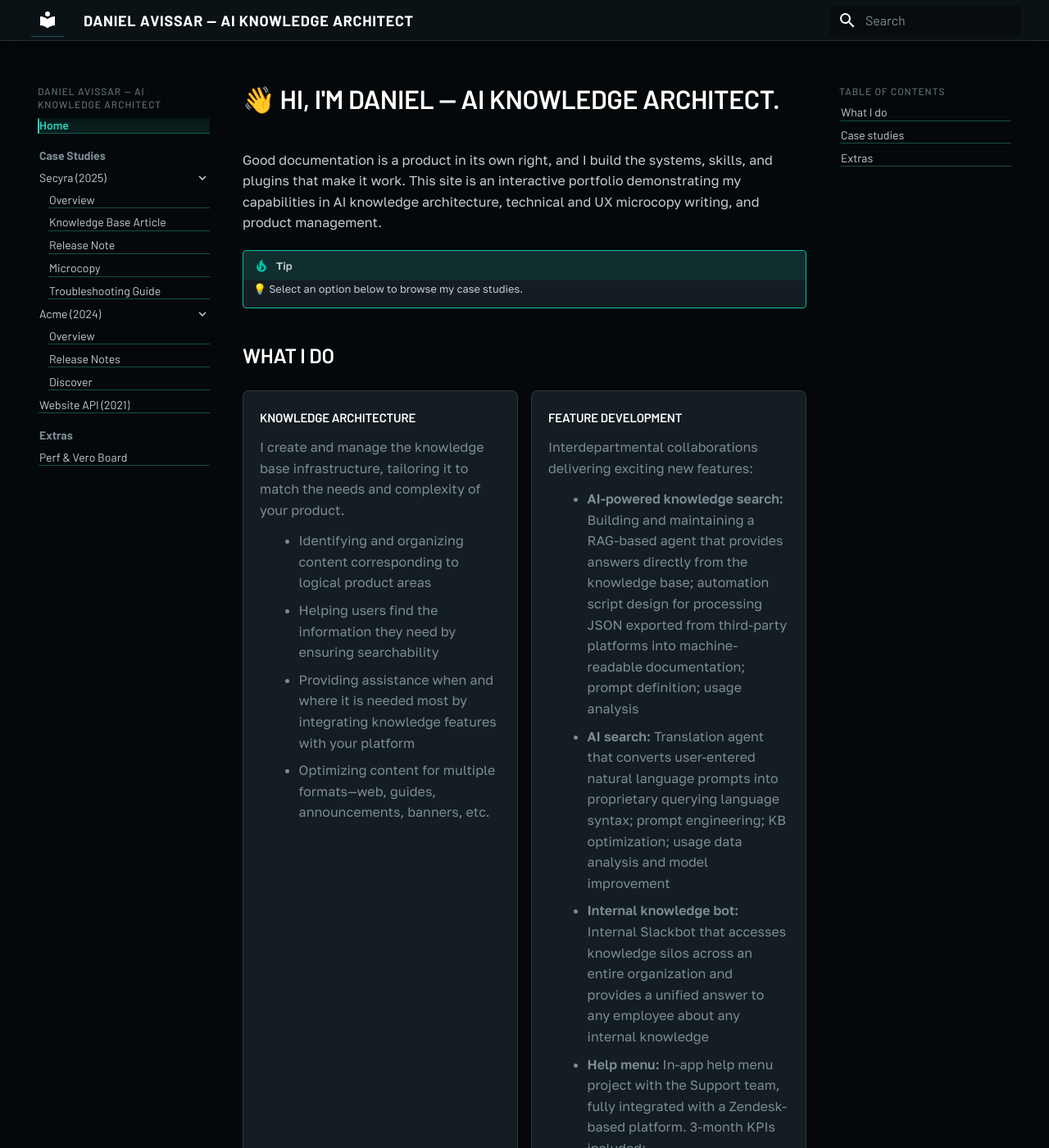
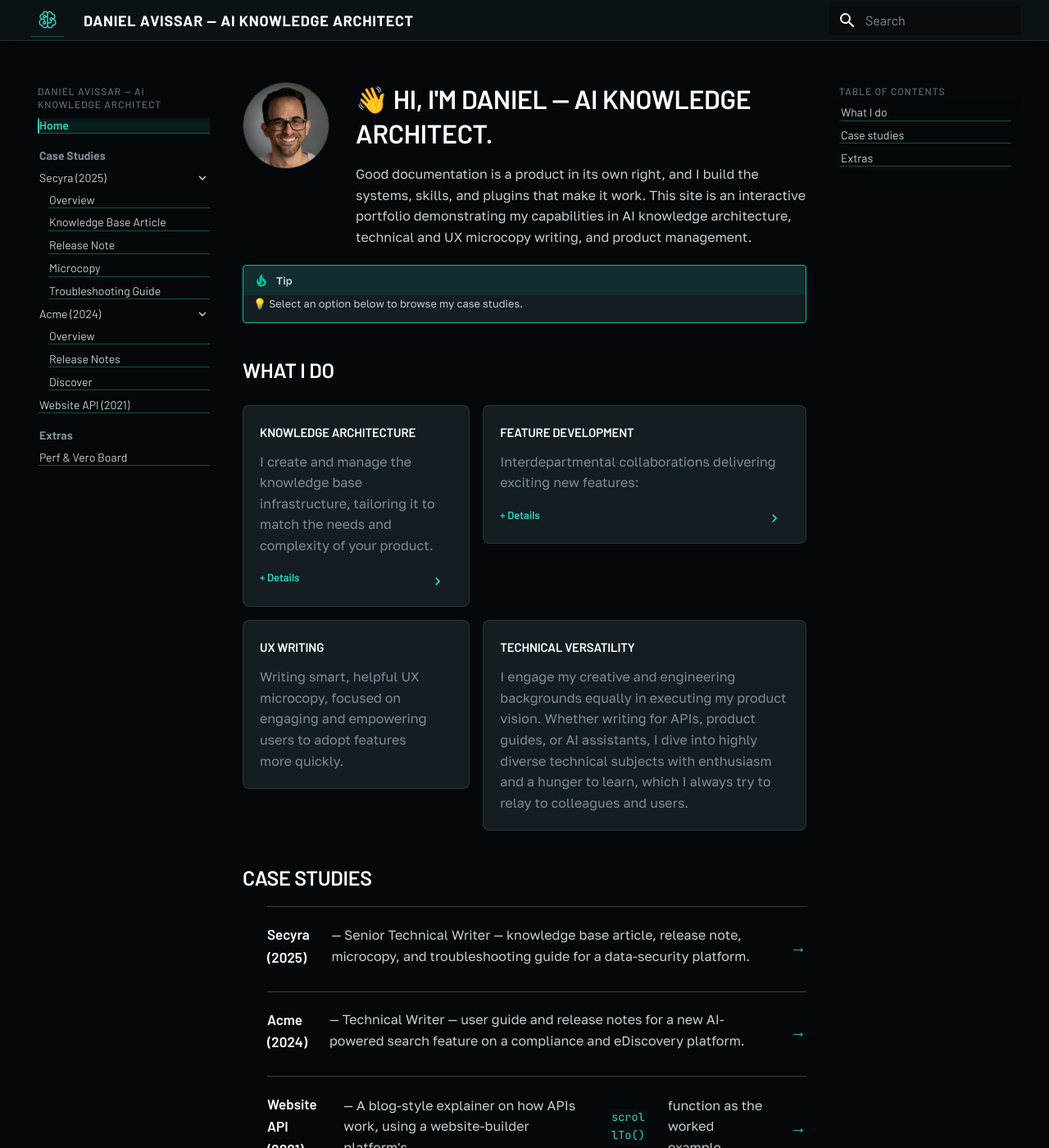
Before and after one commit to iiimonfiiire/daniel-avissar-portfolio, an MkDocs documentation site: the page built from docs/index.md, in a window 1280 px wide and 1400 px high. Shown: the whole window at 82% size. Built offline with MkDocs 1.6.1 and Material for MkDocs 9.7.7, drawn with Linux system fonts in a browser that asks for light colours; some of the changed text lies outside the part shown.

Commit message:
Integrate round-2 mockup: real card layout, headshot, badges, brand icon
- Pull in the round-2 Claude Design export (real copy replaces
  placeholder text; adds a 12-col variable-width card grid with a
  <details> disclosure for the longer skill blurbs, a circular headshot
  in the hero, role/year badges on case-study overview pages, and a
  configurable header icon)
- Add docs/assets/images/profile/headshot.jpg (from daniel-avissar-cv's
  pdf-pipeline assets, resized for web)
- Add docs/assets/images/logo.svg + favicon.png for the mockup's chosen
  header icon (fluent brain-circuit) -- fetched as a static SVG and
  rasterized to a 32x32 PNG favicon so the site needs no Iconify runtime
- Rebuild .cs-skill-grid for asymmetric card spans + working disclosure:
  Material treats bare <details>/<summary> as a full "note" admonition
  (blue border, tinted background, masked icon) via rules that
  out-specify a plain class selector, so the new rules add the
  .md-typeset + details terms needed to beat that and reset it to a
  plain "+/- Details" toggle
- Add .cs-hero, .cs-meta, .cs-badge components; update Acme/Secyra
  overview pages with the badge+year meta line; refresh case-study and
  Extras teaser copy to match the reviewed mockup's phrasing

Co-Authored-By: Claude Sonnet 5 <noreply@anthropic.com>
Claude-Session: https://claude.ai/code/session_01CMYMMTHiFtCLsuz2LbpPuw

```diff
--- a/docs/index.md
+++ b/docs/index.md
@@ -1,6 +1,14 @@
+<div class="cs-hero" markdown>
+<img class="cs-hero__photo" src="assets/images/profile/headshot.jpg" alt="Daniel Avissar">
+
+<div class="cs-hero__text" markdown>
+
 # 👋 Hi, I'm Daniel — AI Knowledge Architect.
 
 Good documentation is a product in its own right, and I build the systems, skills, and plugins that make it work. This site is an interactive portfolio demonstrating my capabilities in AI knowledge architecture, technical and UX microcopy writing, and product management.
+
+</div>
+</div>
 
 !!! tip
     💡 Select an option below to browse my case studies.
@@ -9,21 +17,29 @@ Good documentation is a product in its own right, and I build the systems, skill
 
 <div class="cs-skill-grid" markdown>
 
-<div class="cs-skill-card" markdown>
+<div class="cs-skill-card cs-skill-card--span-5" markdown>
 <span class="cs-skill-card__title">Knowledge architecture</span>
 
 I create and manage the knowledge base infrastructure, tailoring it to match the needs and complexity of your product.
+
+<details markdown>
+<summary>Details</summary>
 
 - Identifying and organizing content corresponding to logical product areas
 - Helping users find the information they need by ensuring searchability
 - Providing assistance when and where it is needed most by integrating knowledge features with your platform
 - Optimizing content for multiple formats—web, guides, announcements, banners, etc.
+
+</details>
 </div>
 
-<div class="cs-skill-card" markdown>
+<div class="cs-skill-card cs-skill-card--span-7" markdown>
 <span class="cs-skill-card__title">Feature development</span>
 
 Interdepartmental collaborations delivering exciting new features:
+
+<details markdown>
+<summary>Details</summary>
 
 - **AI-powered knowledge search:** Building and maintaining a RAG-based agent that provides answers directly from the knowledge base; automation script design for processing JSON exported from third-party platforms into machine-readable documentation; prompt definition; usage analysis
 - **AI search:** Translation agent that converts user-entered natural language prompts into proprietary querying language syntax; prompt engineering; KB optimization; usage data analysis and model improvement
@@ -32,15 +48,17 @@ Interdepartmental collaborations delivering exciting new features:
     - Reduced email-based ticket submissions from 30% to 19%
     - Increased customer engagement (+11% total guide views)
     - More frequent user interaction with help resources (+8% active sessions)
+
+</details>
 </div>
 
-<div class="cs-skill-card" markdown>
+<div class="cs-skill-card cs-skill-card--span-5" markdown>
 <span class="cs-skill-card__title">UX writing</span>
 
 Writing smart, helpful UX microcopy, focused on engaging and empowering users to adopt features more quickly.
 </div>
 
-<div class="cs-skill-card" markdown>
+<div class="cs-skill-card cs-skill-card--span-7" markdown>
 <span class="cs-skill-card__title">Technical versatility</span>
 
 I engage my creative and engineering backgrounds equally in executing my product vision. Whether writing for APIs, product guides, or AI assistants, I dive into highly diverse technical subjects with enthusiasm and a hunger to learn, which I always try to relay to colleagues and users.
@@ -52,15 +70,19 @@ I engage my creative and engineering backgrounds equally in executing my product
 
 <div class="cs-case-list" markdown>
 
-- [__Secyra (2025)__ — a data-security platform's Senior Technical Writer assignment: KB article, release note, microcopy, and troubleshooting guide.](case-studies/secyra-2025/index.md)
-- [__Acme (2024)__ — a compliance/eDiscovery platform's Technical Writer assignment: user guide and release notes for a new AI-powered search feature.](case-studies/acme-2024/index.md)
-- [__Website API (2021)__ — a blog-style explainer on how APIs work, using a website-builder platform's `scrollTo()`-style function as the worked example.](case-studies/webapi-2021/index.md)
+- [__Secyra (2025)__ — Senior Technical Writer — knowledge base article, release note, microcopy, and troubleshooting guide for a data-security platform.](case-studies/secyra-2025/index.md)
+- [__Acme (2024)__ — Technical Writer — user guide and release notes for a new AI-powered search feature on a compliance and eDiscovery platform.](case-studies/acme-2024/index.md)
+- [__Website API (2021)__ — A blog-style explainer on how APIs work, using a website-builder platform's `scrollTo()` function as the worked example.](case-studies/webapi-2021/index.md)
 
 </div>
 
 ## Extras
 
-- **[How to Make Custom Layouts on Perf and Vero Board](extras/perf-vero-board.md)** — a guide from my other life building guitar pedals.
+<div class="cs-case-list" markdown>
+
+- [__How to Make Custom Layouts on Perf and Vero Board__ — A guide from building guitar pedals, on laying out custom circuits on perfboard and vero board.](extras/perf-vero-board.md)
+
+</div>
 
 ---
 
--- a/docs/stylesheets/carcharias-material-overrides.css
+++ b/docs/stylesheets/carcharias-material-overrides.css
@@ -225,19 +225,71 @@
 }
 
 /*
- * Home page "What I do" skill cards. The mockup ships these as a
- * fixed-height 4-up grid with one-line placeholder blurbs; the real
- * copy runs much longer (the Feature development card in particular
- * carries a nested KPI list), so this keeps the mockup's bordered,
- * uppercase-label card identity but lets cards size to their own
- * content instead of clipping it, and wraps to fewer columns on
- * narrower viewports instead of holding a strict 4-up row.
+ * Home page hero: circular headshot + name/title/intro, per the round-2
+ * mockup (artboard 1). Stacks to a single column below the card's own
+ * narrow breakpoint so the photo never crowds the text on small screens.
+ */
+.cs-hero {
+  display: flex;
+  gap: var(--space-9, 28px);
+  align-items: flex-start;
+  margin-bottom: var(--space-6, 16px);
+}
+
+.cs-hero__photo {
+  width: 132px;
+  height: 132px;
+  flex-shrink: 0;
+  border-radius: var(--radius-circle, 50%);
+  object-fit: cover;
+  border: 1px solid var(--line-hairline);
+}
+
+.cs-hero__text {
+  display: flex;
+  flex-direction: column;
+  gap: var(--space-6, 16px);
+  min-width: 0;
+}
+
+.cs-hero__text h1 {
+  margin: 0;
+}
+
+.cs-hero__text > p {
+  margin: 0;
+  max-width: 68ch;
+}
+
+@media (max-width: 640px) {
+  .cs-hero {
+    flex-direction: column;
+    align-items: flex-start;
+  }
+}
+
+/*
+ * Home page "What I do" skill cards. Real copy varies a lot in length --
+ * "UX writing" is one sentence, "Feature development" carries a nested
+ * KPI list -- so each card shows its one-line summary up front and tucks
+ * the full breakdown behind a "Details" disclosure (a plain <details>
+ * element) instead of forcing every card to a uniform height. Cards sit
+ * in a 12-column grid with explicit spans (asymmetric widths, matching
+ * the round-2 mockup) above the breakpoint, and stack to one column
+ * below it.
  */
 .cs-skill-grid {
   display: grid;
-  grid-template-columns: repeat(auto-fit, minmax(240px, 1fr));
+  grid-template-columns: repeat(12, 1fr);
   gap: var(--space-6, 16px);
   margin: var(--space-8, 24px) 0;
+  align-items: start;
+}
+
+@media (max-width: 900px) {
+  .cs-skill-grid {
+    grid-template-columns: 1fr;
+  }
 }
 
 .cs-skill-card {
@@ -248,6 +300,16 @@
   background: var(--surface-card);
   border: 1px solid var(--line-hairline);
   border-radius: var(--radius-md);
+  grid-column: span 12;
+}
+
+@media (min-width: 901px) {
+  .cs-skill-card--span-5 {
+    grid-column: span 5;
+  }
+  .cs-skill-card--span-7 {
+    grid-column: span 7;
+  }
 }
 
 .cs-skill-card__title {
@@ -269,6 +331,80 @@
   margin: 0;
   padding-left: 1.1em;
   color: var(--text-muted);
+}
+
+/*
+ * Material treats any bare <details> inside .md-typeset as a full "note"
+ * admonition (blue border, tinted background, a masked note icon before
+ * the summary, 2rem icon gutter) via `.md-typeset details` / `.md-typeset
+ * summary` -- those rules run (0,2,1)/(0,1,1) specificity, so a plain
+ * `.cs-skill-card details`/`summary` pair loses the fight. The selectors
+ * below add the extra `.md-typeset` + `details` terms needed to
+ * out-specify Material's rules and fully reset that admonition chrome
+ * back to a plain, minimal "+ Details" disclosure.
+ */
+.md-typeset .cs-skill-card details {
+  margin: 0;
+  padding: 0;
+  background: none;
+  border: none;
+  box-shadow: none;
+  border-radius: 0;
+}
+
+.md-typeset .cs-skill-card details > * {
+  padding: 0;
+}
+
+.md-typeset .cs-skill-card details summary {
+  cursor: pointer;
+  background: none;
+  border: none;
+  margin: 0;
+  padding: var(--space-2, 4px) 0;
+  font-family: var(--font-ui);
+  font-size: var(--text-sm);
+  font-weight: var(--weight-semibold);
+  color: var(--intent-primary);
+  list-style: none;
+}
+
+.md-typeset .cs-skill-card details summary::marker,
+.md-typeset .cs-skill-card details summary::-webkit-details-marker {
+  display: none;
+  content: "";
+}
+
+.md-typeset .cs-skill-card details summary::before {
+  background: none;
+  -webkit-mask-image: none;
+  mask-image: none;
+  position: static;
+  width: auto;
+  height: auto;
+  content: "+ ";
+}
+
+.md-typeset .cs-skill-card details[open] summary::before {
+  content: "\2212 ";
+}
+
+.md-typeset .cs-skill-card details ul {
+  margin: var(--space-4, 8px) 0 0;
+  padding-left: 1.1em;
+  display: flex;
+  flex-direction: column;
+  gap: var(--space-5, 12px);
+  color: var(--text-muted);
+}
+
+.md-typeset .cs-skill-card details ul ul {
+  margin-top: var(--space-3, 6px);
+  gap: var(--space-2, 4px);
+}
+
+.md-typeset .cs-skill-card details strong {
+  color: var(--text-body);
 }
 
 /*
@@ -323,3 +459,44 @@
 .cs-case-list a:hover::after {
   transform: translateX(4px);
 }
+
+/*
+ * Case-study intro meta line: a role badge + year, sitting above the h1
+ * on each case-study overview page -- matches the round-2 mockup's
+ * artboard 2 ("Senior technical writer" · "2025").
+ */
+.cs-meta {
+  display: flex;
+  align-items: center;
+  gap: var(--space-5, 12px);
+  margin-bottom: var(--space-5, 12px);
+}
+
+/* Colors/sizing match the design system's real Badge component
+   (tone="info") exactly -- see carcharias-design-system's
+   src/components/core/Badge.tsx, which hardcodes these as translucent
+   rgba tints rather than named tokens. */
+.cs-badge {
+  display: inline-flex;
+  align-items: center;
+  height: 20px;
+  padding: 0 7px;
+  background: rgba(78, 168, 222, 0.14);
+  color: var(--info-500);
+  border: 1px solid rgba(78, 168, 222, 0.4);
+  border-radius: var(--radius-xs);
+  font-family: var(--font-ui);
+  font-size: var(--text-2xs);
+  font-weight: var(--weight-semibold);
+  letter-spacing: 0.08em;
+  text-transform: uppercase;
+  line-height: 1;
+  white-space: nowrap;
+}
+
+.cs-meta__year {
+  font-family: var(--font-mono);
+  font: var(--type-value);
+  color: var(--text-faint);
+  letter-spacing: var(--track-mono);
+}
--- a/mkdocs.yml
+++ b/mkdocs.yml
@@ -4,6 +4,8 @@ repo_name: daniel-avissar-portfolio
 
 theme:
   name: material
+  logo: assets/images/logo.svg
+  favicon: assets/images/favicon.png
   palette:
     # slate (dark) is kept as the base scheme -- Carcharias is dark-by-default
     # (the Abyss ramp), so we build the brand retrofit on top of slate rather
```
Also changed, not shown: docs/case-studies/acme-2024/index.md (+6 -1 lines), docs/case-studies/secyra-2025/index.md (+5 -0 lines), docs/assets/images/favicon.png (added), docs/assets/images/logo.svg (added), docs/assets/images/profile/headshot.jpg (added), 3 other files.
